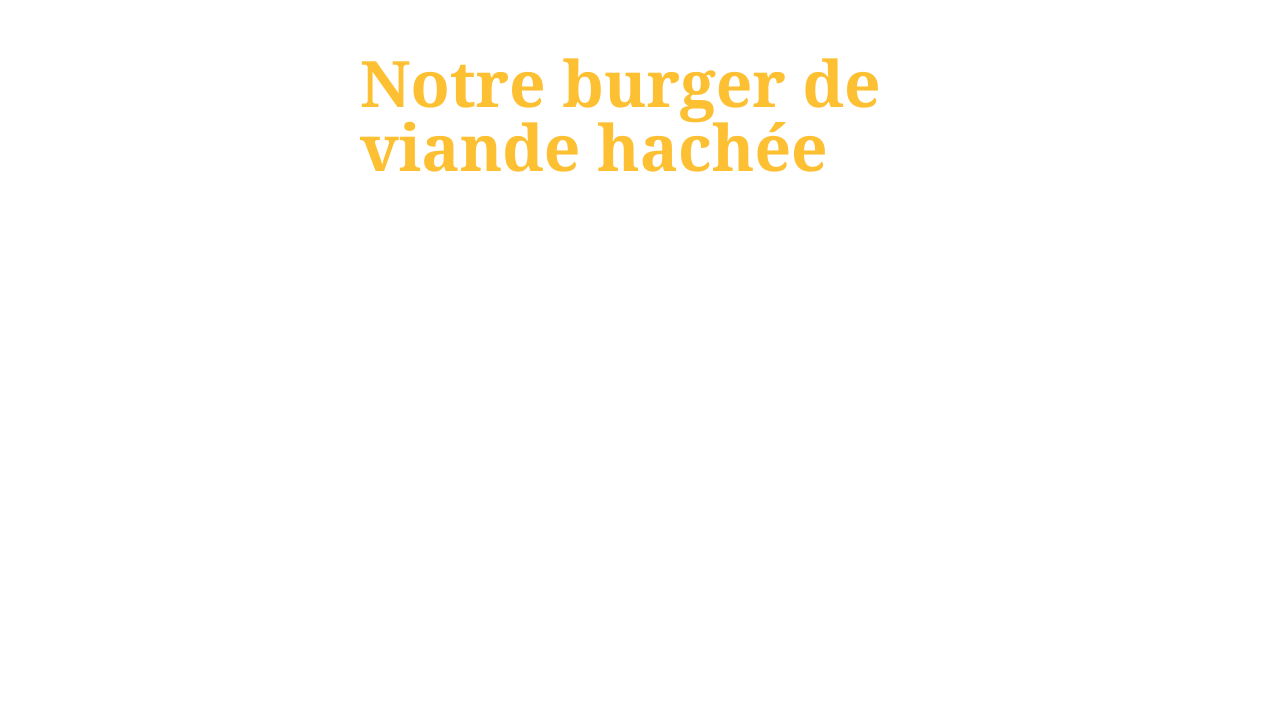
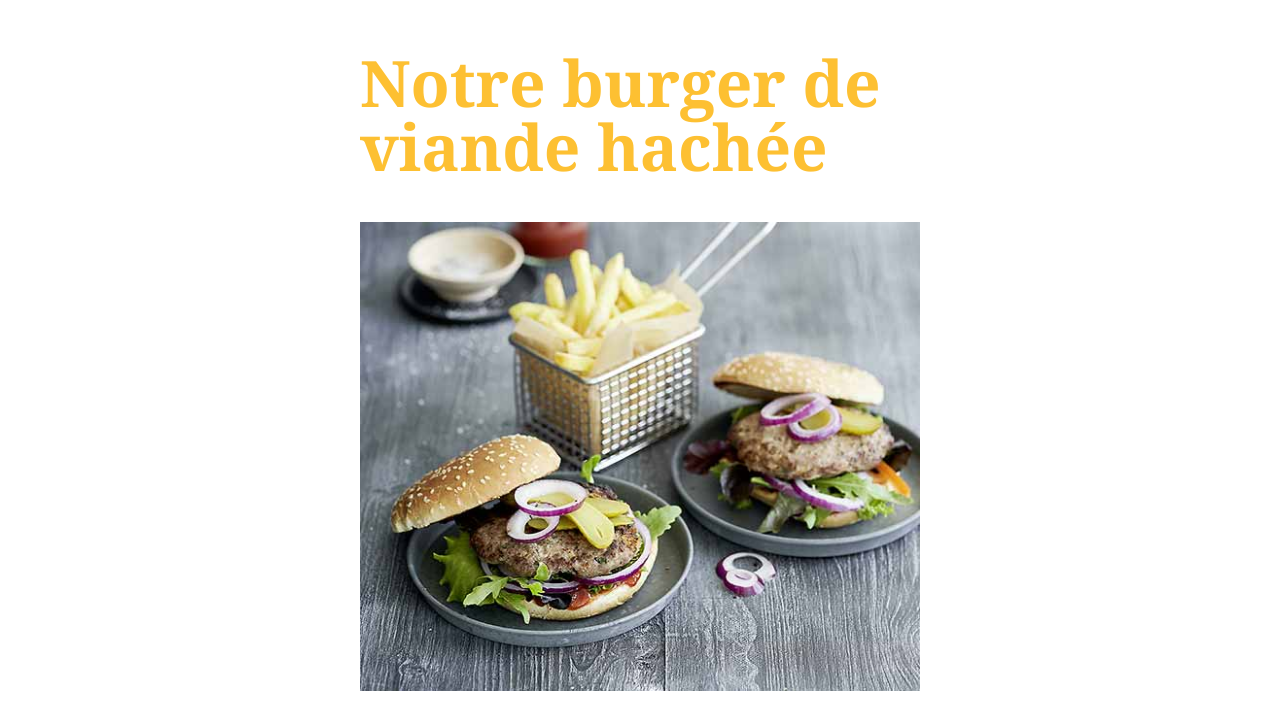
Before and after one commit to divtec-cejef/fifty-burgers-yorikame, a plain HTML site: page index.html in a window 1280 px wide. Shown: the part 200-927 px from the top of the page. Before the commit the page ends 800 px from the top, so only its background shows below. Drawn offline with Linux system fonts and the light colour scheme.

Commit message:
ajout img + styles de l'img

```diff
--- a/css/main.css
+++ b/css/main.css
@@ -37,3 +37,9 @@ h1{
 h1, h2 {
     font-family: Georgia, serif;
 }
+img {
+    border-style: none;
+    max-width: 100%;
+    height: auto;
+    width: auto;
+}
--- a/index.html
+++ b/index.html
@@ -27,6 +27,7 @@
 </header>
 <main>
     <h1>Notre burger de viande hachée</h1>
+    <img src="./images/burger-viande-hachee.jpg" alt="image de burger ">
 </main>
 </body>
 </html>
```
